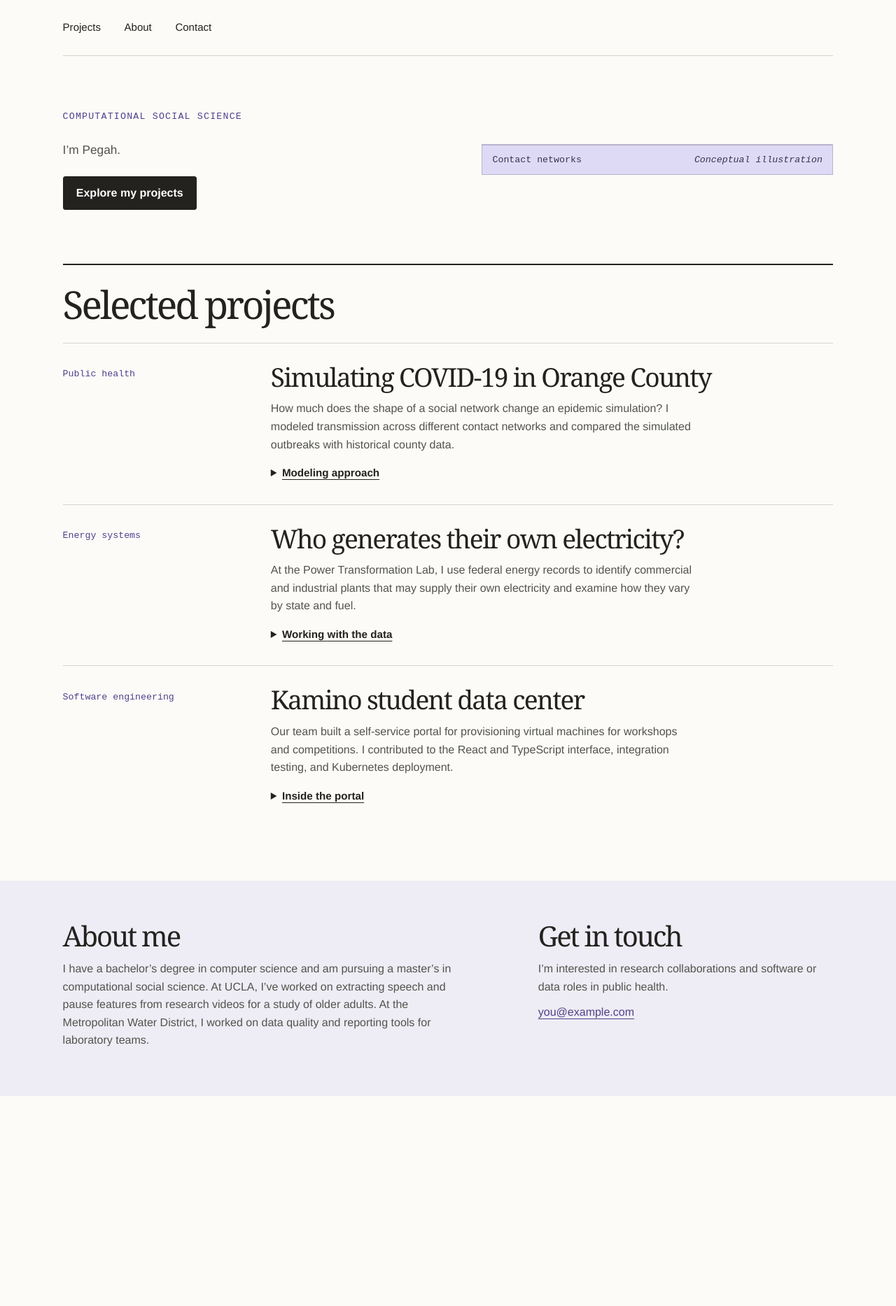
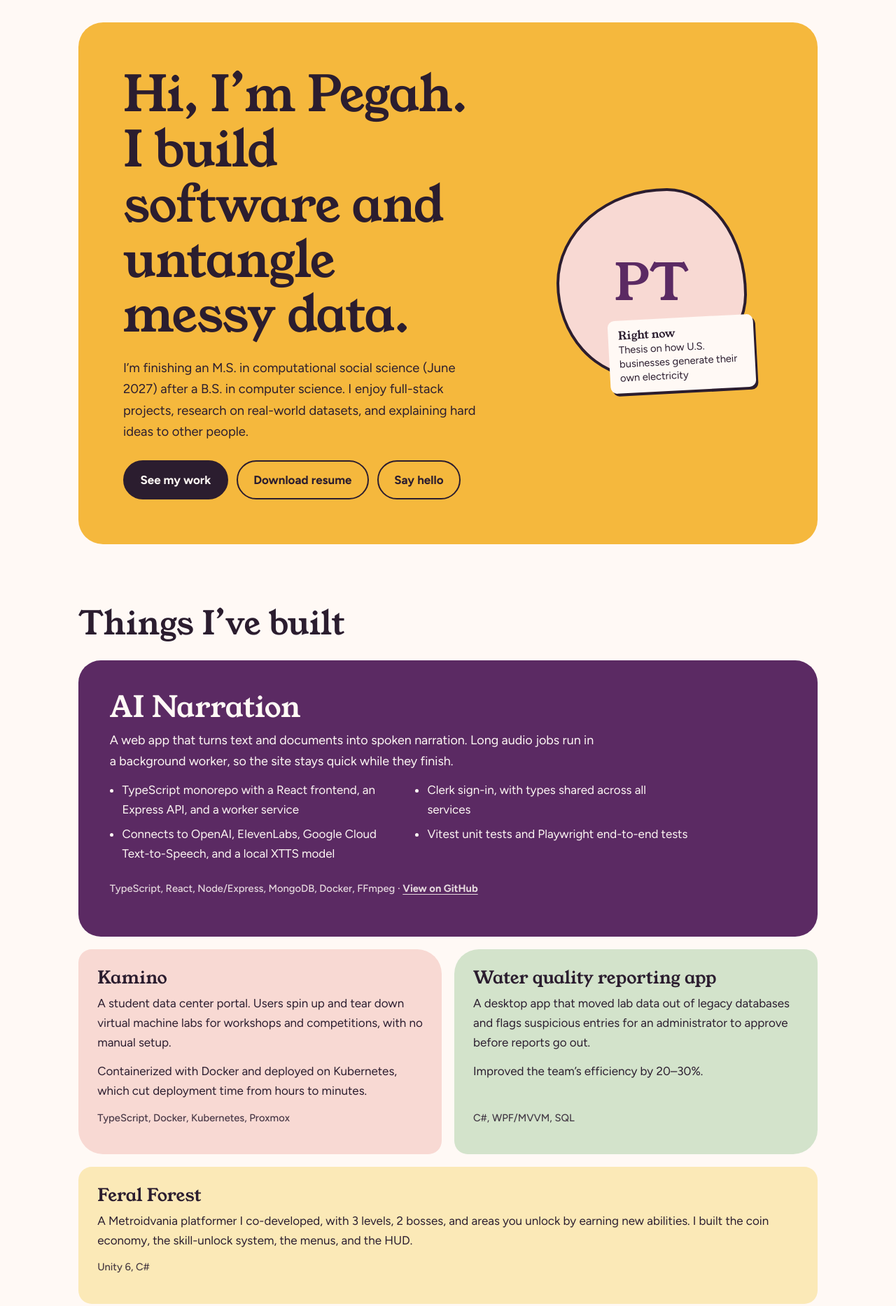
Before and after one commit to pstajvidi/pstajvidi.github.io, a plain HTML site: page index.html in a window 1280 px wide. Shown: the top 1867 px of the page at 70% size. Before the commit the page ends 1567 px from the top, so only its background shows below. Drawn offline with Linux system fonts and the light colour scheme.

Commit message:
updated desing

```diff
--- a/css/styles.css
+++ b/css/styles.css
@@ -1,158 +1,128 @@
-/* Change these colors and fonts to give the portfolio your own visual style. */
+
 :root {
-  --paper: #fcfbf8;
-  --ink: #23221f;
-  --muted: #53534e;
-  --rule: #d4d3cb;
-  --accent: #51418a;
-  --serif: "Instrument Serif", "Iowan Old Style", Georgia, serif;
-  --sans: "DM Sans", "Helvetica Neue", Arial, sans-serif;
+  --bg: #fff9f5;
+  --ink: #2b1d2f;
+  --muted: #5e4f61;
+  --link: #5b2a63;
+  --rule: #ecd9d0;
+  --plum: #5b2a63;
+  --marigold: #f5b83d;
+  --blush: #f8d9d3;
+  --sage: #d3e3cb;
+  --butter: #fbe9b7;
+  --tile-ink: #2b1d2f;
+  --serif: "Young Serif", Georgia, serif;
+  --sans: "Figtree", "Helvetica Neue", Arial, sans-serif;
+}
+@media (prefers-color-scheme: dark) {
+  :root {
+    --bg: #1f1522; --ink: #f7ece6; --muted: #cbbacb; --link: #f0b6e6; --rule: #3d2c42;
+  }
 }
 * { box-sizing: border-box; }
+html { scroll-behavior: smooth; }
+body {
+  margin: 0; background: var(--bg); color: var(--ink);
+  font: 1.0625rem/1.65 var(--sans);
+}
+.wrap { width: min(90%, 66rem); margin-inline: auto; }
+a { color: var(--link); text-underline-offset: .22em; }
+a:hover { text-decoration-thickness: 2px; }
+:focus-visible { outline: 3px solid var(--marigold); outline-offset: 3px; border-radius: 4px; }
+h1, h2, h3 { font-family: var(--serif); font-weight: 400; margin: 0; line-height: 1.12; }
+h2 { font-size: clamp(2rem, 4.5vw, 2.9rem); margin-bottom: 1.6rem; }
+p { margin: 0 0 1rem; }
+section { padding-block: clamp(3rem, 7vw, 5.5rem); }
 
-body {
-  margin: 0;
-  background:
-  var(--paper);
-  color: var(--ink);
-  font: 1rem/1.6 var(--sans);
+/* Hero */
+.hero { padding-block: clamp(1.2rem, 3vw, 2rem) 0; }
+.hero-panel {
+  background: var(--marigold); color: var(--tile-ink);
+  border-radius: 2.2rem; padding: clamp(1.8rem, 5vw, 4rem);
+  display: grid; grid-template-columns: 1.5fr 1fr; gap: clamp(1.5rem, 5vw, 4rem); align-items: center;
+}
+.hero h1 { font-size: clamp(2.5rem, 6vw, 4.4rem); letter-spacing: -.01em; margin-bottom: 1.3rem; }
+.hero .intro { max-width: 36rem; font-size: 1.15rem; }
+.buttons { display: flex; flex-wrap: wrap; gap: .75rem; margin-top: 1.6rem; }
+.btn {
+  display: inline-block; padding: .75rem 1.4rem; border-radius: 99px;
+  font-weight: 700; text-decoration: none; border: 2px solid var(--tile-ink);
+  color: var(--tile-ink);
+}
+.btn.solid { background: var(--tile-ink); color: #fff9f5; }
+.btn.solid:hover { background: var(--plum); border-color: var(--plum); }
+.btn.line:hover { background: rgba(43,29,47,.12); }
+.photo { position: relative; justify-self: center; width: min(100%, 17rem); }
+.avatar {
+  aspect-ratio: 1; display: grid; place-items: center; overflow: hidden;
+  background: var(--blush); color: var(--plum);
+  font: 4.5rem/1 var(--serif);
+  border-radius: 58% 42% 55% 45% / 50% 56% 44% 50%;
+  border: 4px solid var(--tile-ink);
+}
+.avatar img { width: 100%; height: 100%; object-fit: cover; display: block; }
+.note {
+  position: absolute; right: -4%; bottom: -6%; max-width: 13rem;
+  background: #fff9f5; color: var(--tile-ink); padding: .7rem .9rem;
+  border-radius: .6rem; font-size: .92rem; line-height: 1.35;
+  transform: rotate(-3deg); box-shadow: 3px 4px 0 var(--tile-ink);
+}
+.note b { display: block; font-family: var(--serif); font-weight: 400; font-size: 1rem; }
 
+/* Work */
+.work-grid { display: grid; grid-template-columns: repeat(6, 1fr); gap: 1.1rem; }
+.tile { padding: 1.7rem; color: var(--tile-ink); display: flex; flex-direction: column; }
+.tile h3 { font-size: 1.55rem; margin-bottom: .5rem; }
+.tile p { margin-bottom: .8rem; }
+.tile ul { margin: 0 0 1rem; padding-left: 1.1rem; }
+.tile li { margin-bottom: .45rem; }
+.tile .stack { margin-top: auto; font-size: .92rem; font-weight: 500; opacity: .85; }
+.tile a { color: inherit; font-weight: 700; }
+.feature { grid-column: span 6; background: var(--plum); color: #fff9f5; border-radius: 2rem; padding: clamp(1.7rem, 4vw, 2.8rem); }
+.feature h3 { font-size: clamp(1.9rem, 4vw, 2.6rem); }
+.feature .lede { font-size: 1.12rem; max-width: 44rem; }
+.feature .cols { display: grid; grid-template-columns: 1fr 1fr; gap: 0 2.5rem; max-width: 52rem; }
+.t2 { grid-column: span 3; background: var(--blush); border-radius: 1.2rem 2.2rem 1.2rem 2.2rem; }
+.t3 { grid-column: span 3; background: var(--sage); border-radius: 2.2rem 1.2rem 2.2rem 1.2rem; }
+.t4 { grid-column: span 6; background: var(--butter); border-radius: 1.2rem; }
+
+/* Research and experience rows */
+.rows article {
+  display: grid; grid-template-columns: 14rem 1fr; gap: 1.5rem;
+  padding: 1.6rem 0; border-top: 2px dotted var(--rule);
 }
-.wrap {
-   width: min(86%, 74rem);
-   margin-inline: auto;
-  }
-a {
-  color: inherit;
-  text-underline-offset: .25em;
+.rows article:last-child { border-bottom: 2px dotted var(--rule); }
+.rows h3 { font-size: 1.4rem; margin-bottom: .2rem; }
+.where { color: var(--muted); font-size: .95rem; margin: 0; }
+.rows ul { margin: 0; padding-left: 1.1rem; max-width: 42rem; }
+.rows li { margin-bottom: .5rem; color: var(--muted); }
+
+/* About */
+.about { display: grid; grid-template-columns: 1.3fr 1fr; gap: clamp(2rem, 6vw, 5rem); align-items: start; }
+.about p { max-width: 38rem; }
+.chips { list-style: none; margin: 0; padding: 0; display: flex; flex-wrap: wrap; gap: .5rem; }
+.chips li { padding: .3rem .85rem; border-radius: 99px; background: var(--blush); color: var(--tile-ink); font-size: .95rem; font-weight: 500; }
+.chips li:nth-child(3n+2) { background: var(--sage); }
+.chips li:nth-child(3n) { background: var(--butter); }
+.skillgroup { margin-bottom: 1.4rem; }
+.skillgroup h3 { font-family: var(--sans); font-weight: 700; font-size: 1rem; margin-bottom: .6rem; }
+
+/* Contact */
+.contact-panel {
+  background: var(--blush); color: var(--tile-ink); border-radius: 2.2rem;
+  padding: clamp(2rem, 6vw, 4rem);
 }
-a:hover, summary:hover {
-  color: var(--accent);
+.contact-panel h2 { margin-bottom: 1rem; }
+.contact-panel p { max-width: 34rem; font-size: 1.12rem; }
+.contact-panel a { color: var(--tile-ink); }
+.contact-panel .big { font: clamp(1.4rem, 3.6vw, 2.2rem)/1.2 var(--serif); overflow-wrap: anywhere; display: inline-block; margin: .3rem 0 1.2rem; }
+.links { display: flex; flex-wrap: wrap; gap: 1.4rem; font-weight: 700; }
+footer { padding: 2rem 0 3rem; color: var(--muted); font-size: .92rem; }
+
+@media (max-width: 48rem) {
+  .hero-panel, .about { grid-template-columns: 1fr; }
+  .photo { order: -1; width: min(70%, 13rem); margin-bottom: 1rem; }
+  .t2, .t3, .t4 { grid-column: span 6; }
+  .feature .cols { grid-template-columns: 1fr; }
+  .rows article { grid-template-columns: 1fr; gap: .6rem; }
 }
-:focus-visible {
-  outline: 3px solid #7860bd;
-  outline-offset: 4px;
-}
-.skip {
-  position: absolute;
-  inset: .5rem auto auto .5rem;
-  transform: translateY(-180%);
-  padding: .5rem;
-  background: white;
-}
-.skip:focus {
-  transform: none;
-}
-.masthead, nav, footer, figcaption {
-  display: flex;
-  align-items: center;
-  justify-content: space-between;
-  gap: 1rem;
-}
-.masthead {
-  min-height: 5rem;
-  border-bottom: 1px solid var(--rule);
-}
-.brand {
-  font: bold 1.45rem var(--serif);
-  letter-spacing: -.05em; text-decoration: none;
-}
-
-nav {
-  gap: clamp(.8rem, 3vw, 2.1rem);
-}
-nav a, footer a {
-  font-size: .94rem;
-  text-decoration: none;
-}
-nav a:hover, footer a:hover {
-  text-decoration: underline;
-}
-.hero {
-  display: grid;
-  grid-template-columns: 1.06fr 1fr;
-   gap: 6%;
-   align-items: center;
-  padding-block: clamp(3rem, 6vw, 6rem);
-}
-.kicker, .field, figcaption {
-  font: .83rem/1.5 "IBM Plex Mono", ui-monospace, monospace;
-}
-.kicker {
-  text-transform: uppercase;
-  letter-spacing: .09em; color: var(--accent);
-  margin: 0 0 1.3rem;
-}
-
-h1, h2, h3 {
-  font-family: var(--serif);
-  font-weight: 400;
-  margin: 0;
-}
-h1 {
-  font-size: clamp(3.4rem, 5.8vw, 5.7rem);
-  line-height: .99; letter-spacing: -.065em;
-}
-h1 em {
-  color: var(--accent);
-}
-.lead {
-  font-size: clamp(1rem, 1.35vw, 1.16rem);
-  color: var(--muted);
-  max-width: 49ch; margin: 1.5rem 0;
-}
-.button {
-  display: inline-block;
-  padding: .68rem 1.2rem;
-  border-radius: .22rem;
-   background: var(--ink);
-   color: white;
-   font-weight: 600;
-   text-decoration: none;
-  }
-.button:hover {
-  color: white;
-  background: var(--accent);
- }
-figure {
-  margin: 0;
-  background: #dedaf6;
-  border: 1px solid #b9b2cc;
-}
-figure img {
-  display: block;
-  width: 100%;
-  height: auto;
-}
-figcaption {
-  flex-wrap: wrap;
-  padding: .66rem .9rem;
-  color: #39324f;
-  border-top: 1px solid #b9b2cc;
-}
-figcaption span { font-style: italic; }
-h2 { font-size: clamp(2.5rem, 4.3vw, 3.8rem); letter-spacing: -.055em; line-height: 1.15; }
-.work { padding-bottom: clamp(3rem, 6vw, 5rem); }
-.work h2 { border-top: 2px solid var(--ink); padding: 1.5rem 0; }
-article { display: grid; grid-template-columns: 24% 1fr; gap: 3%; padding: 1.7rem 0; border-top: 1px solid var(--rule); }
-article h3 { font-size: clamp(1.75rem, 2.9vw, 2.7rem); line-height: 1.14; letter-spacing: -.045em; }
-article p:not(.field), .bio p { max-width: 68ch; color: var(--muted); margin: .7rem 0; }
-.field { color: var(--accent); margin: .45rem 0; }
-summary { width: fit-content; max-width: 100%; cursor: pointer; font-size: .95rem; font-weight: 600; text-decoration: underline; text-underline-offset: .25em; padding: .3rem 0; }
-.lower { background: #eeecf4; }
-.bio { display: grid; grid-template-columns: 1.35fr 1fr; gap: 10%; padding-block: 3.5rem; }
-.bio h2 { font-size: 2.5rem; }
-.contact { color: var(--accent); overflow-wrap: anywhere; }
-footer { padding-block: 1.25rem; font-size: .95rem; }
-@media (max-width: 48rem) {
-  .wrap { width: 89%; }
-  .hero, .bio { grid-template-columns: 1fr; gap: 2rem; }
-  .hero { padding-block: 2.8rem; }
-  h1 { font-size: clamp(3.1rem, 10vw, 4.5rem); }
-  figure { max-width: 32rem; }
-  article { grid-template-columns: 1fr; gap: .4rem; }
-  .bio { padding-block: 2.5rem; }
-}
-@media (max-width: 24rem) {
-  .masthead { flex-wrap: wrap; padding-block: .7rem; gap: .5rem; }
-}
--- a/index.html
+++ b/index.html
@@ -1,72 +1,174 @@
-
 <!DOCTYPE html>
 <html lang="en">
 <head>
 <meta charset="utf-8">
 <meta name="viewport" content="width=device-width, initial-scale=1">
-        <title>Pegah Tajvidi · Research and software</title>
+<title>Pegah Tajvidi: software and research</title>
+<meta name="description" content="Software engineer and computational social science graduate student. Full-stack projects, research, and resume.">
+<link rel="preconnect" href="https://fonts.googleapis.com">
+<link rel="preconnect" href="https://fonts.gstatic.com" crossorigin>
+<link href="https://fonts.googleapis.com/css2?family=Figtree:wght@400;500;700&family=Young+Serif&display=swap" rel="stylesheet">
 <link rel="stylesheet" href="css/styles.css">
 </head>
 
 <body id="top">
-        <header class="wrap masthead">
-            <!-- <a class="brand" href="#top">Pegah Tajvidi</a> -->
-                <nav aria-label="Main navigation">
-                <a href="#projects">Projects</a>
-                <a href="#about">About</a>
-                <a href="#contact">Contact</a>
-                </nav>
-        </header>
+<main>
 
-          <main id="main">
+  <!-- Hero -->
   <section class="wrap hero" aria-labelledby="intro">
+    <div class="hero-panel">
       <div>
-        <p class="kicker">Computational social science</p>
-        <!-- <h1 id="intro">People, data,<br>and the <em>systems</em><br>between them.</h1> -->
-        <p class="lead">I’m Pegah.</p>
-        <a class="button" href="#projects">Explore my projects</a>
+        <h1 id="intro">Hi, I’m Pegah. I build software and untangle messy data.</h1>
+        <p class="intro">I’m finishing an M.S. in computational social science (June 2027) after a B.S. in computer science. I enjoy full-stack projects, research on real-world datasets, and explaining hard ideas to other people.</p>
+        <div class="buttons">
+          <a class="btn solid" href="#work">See my work</a>
+          <a class="btn line" href="resume.pdf">Download resume</a>
+          <a class="btn line" href="#contact">Say hello</a>
         </div>
-      <figure>
-        <!-- <img src="assets/contact-network.png" alt="An illustration of four clusters of interconnected nodes, joined by a few long links." width="880" height="680"> -->
-        <figcaption>Contact networks <span>Conceptual illustration</span></figcaption>
-      </figure>
+      </div>
+      <div class="photo">
+        <!-- To use a real photo, replace the div below with: <div class="avatar"><img src="assets/me.jpg" alt="Pegah smiling"></div> -->
+        <div class="avatar" role="img" aria-label="Placeholder for a photo of Pegah">PT</div>
+        <div class="note"><b>Right now</b>Thesis on how U.S. businesses generate their own electricity</div>
+      </div>
+    </div>
   </section>
-    <section class="wrap work" id="projects" aria-labelledby="work-title">
-      <h2 id="work-title">Selected projects</h2>
+
+  <!-- Work -->
+  <section class="wrap" id="work" aria-labelledby="work-title">
+    <h2 id="work-title">Things I’ve built</h2>
+    <div class="work-grid">
+
+      <article class="tile feature">
+        <h3>AI Narration</h3>
+        <p class="lede">A web app that turns text and documents into spoken narration. Long audio jobs run in a background worker, so the site stays quick while they finish.</p>
+        <div class="cols">
+          <ul>
+            <li>TypeScript monorepo with a React frontend, an Express API, and a worker service</li>
+            <li>Connects to OpenAI, ElevenLabs, Google Cloud Text-to-Speech, and a local XTTS model</li>
+          </ul>
+          <ul>
+            <li>Clerk sign-in, with types shared across all services</li>
+            <li>Vitest unit tests and Playwright end-to-end tests</li>
+          </ul>
+        </div>
+        <p class="stack">TypeScript, React, Node/Express, MongoDB, Docker, FFmpeg · <a href="https://github.com/your-username/ai-narration">View on GitHub</a></p>
+      </article>
+
+      <article class="tile t2">
+        <h3>Kamino</h3>
+        <p>A student data center portal. Users spin up and tear down virtual machine labs for workshops and competitions, with no manual setup.</p>
+        <p>Containerized with Docker and deployed on Kubernetes, which cut deployment time from hours to minutes.</p>
+        <p class="stack">TypeScript, Docker, Kubernetes, Proxmox</p>
+      </article>
+
+      <article class="tile t3">
+        <h3>Water quality reporting app</h3>
+        <p>A desktop app that moved lab data out of legacy databases and flags suspicious entries for an administrator to approve before reports go out.</p>
+        <p>Improved the team’s efficiency by 20–30%.</p>
+        <p class="stack">C#, WPF/MVVM, SQL</p>
+      </article>
+
+      <article class="tile t4">
+        <h3>Feral Forest</h3>
+        <p>A Metroidvania platformer I co-developed, with 3 levels, 2 bosses, and areas you unlock by earning new abilities. I built the coin economy, the skill-unlock system, the menus, and the HUD.</p>
+        <p class="stack">Unity 6, C#</p>
+      </article>
+
+    </div>
+  </section>
+
+  <!-- Research -->
+  <section class="wrap rows" id="research" aria-labelledby="research-title">
+    <h2 id="research-title">Research</h2>
     <article>
-        <p class="field">Public health</p>
-        <div><h3>Simulating COVID-19 in Orange County</h3>
-          <p>How much does the shape of a social network change an epidemic simulation? I modeled transmission across different contact networks and compared the simulated outbreaks with historical county data.</p>
-          <details><summary>Modeling approach</summary><p>I used NetworkX to generate Barabási–Albert and Holme–Kim networks, then ran repeated agent-based simulations in Repast4py. Comparing 100-day trajectories let me examine how adding local clusters changed the shape of an outbreak.</p></details>
+      <div>
+        <h3>Graduate thesis</h3>
+        <p class="where">University of California</p>
       </div>
+      <ul>
+        <li>Studying which U.S. commercial and industrial plants generate their own electricity, using federal EIA and PUDL data.</li>
+        <li>Cleaning plant-by-year records and summarizing them by state, sector, and fuel, working toward a dashboard.</li>
+        <li>Exploring how data center demand relates to on-site power, grid reliability, and emissions.</li>
+      </ul>
     </article>
     <article>
-        <p class="field">Energy systems</p>
-        <div><h3>Who generates their own electricity?</h3>
-          <p>At the Power Transformation Lab, I use federal energy records to identify commercial and industrial plants that may supply their own electricity and examine how they vary by state and fuel.</p>
-          <details><summary>Working with the data</summary><p>I organize EIA records into one row per plant per year. Sector codes help identify candidates. To estimate how much electricity a facility supplies for itself, I also need to account for power coming in and power used on site.</p></details>
+      <div>
+        <h3>Speech and cognitive health</h3>
+        <p class="where">UCLA, research volunteer</p>
       </div>
+      <ul>
+        <li>Built a Python pipeline that cleans up patient audio, transcribes it, and separates speakers.</li>
+        <li>Compared speech recognition models (Whisper and NVIDIA Parakeet) to find the best fit, then measured pauses and articulation for a study of cognitive impairment and frailty.</li>
+      </ul>
     </article>
     <article>
-        <p class="field">Software engineering</p>
-        <div><h3>Kamino student data center</h3>
-          <p>Our team built a self-service portal for provisioning virtual machines for workshops and competitions. I contributed to the React and TypeScript interface, integration testing, and Kubernetes deployment.</p>
-          <details><summary>Inside the portal</summary><p>The frontend connects to a C++ API that manages virtual machines through Proxmox. My work included tracing requests across the interface and backend to debug integration issues before deployment.</p></details>
+      <div>
+        <h3>COVID-19 network simulations</h3>
+        <p class="where">Cal Poly, undergraduate research</p>
       </div>
+      <ul>
+        <li>Simulated how an epidemic spreads through different kinds of social networks, using Python and Repast4py.</li>
+        <li>Compared the simulations with real Orange County data and helped write the research paper.</li>
+      </ul>
     </article>
   </section>
-    <div class="lower"><div class="wrap bio">
-      <section id="about" aria-labelledby="about-title"><h2 id="about-title">About me</h2>
-        <p>I have a bachelor’s degree in computer science and am pursuing a master’s in computational social science. At UCLA, I’ve worked on extracting speech and pause features from research videos for a study of older adults. At the Metropolitan Water District, I worked on data quality and reporting tools for laboratory teams.</p>
+
+  <!-- Experience -->
+  <section class="wrap rows" id="experience" aria-labelledby="exp-title">
+    <h2 id="exp-title">Where I’ve worked</h2>
+    <article>
+      <div>
+        <h3>Data management and QA co-op</h3>
+        <p class="where">Metropolitan Water District of Southern California</p>
+      </div>
+      <ul>
+        <li>Moved key reporting tools for the chemistry and compliance teams off legacy systems.</li>
+        <li>Built a shared library for standard operating procedures, with versioning and distribution across teams.</li>
+        <li>Tested lab and data management software, and worked with databases holding 20+ years of operational history.</li>
+      </ul>
+    </article>
   </section>
-      <section id="contact" aria-labelledby="contact-title"><h2 id="contact-title">Get in touch</h2>
-        <p>I’m interested in research collaborations and software or data roles in public health.</p>
-        <!-- Replace the example email in both places before publishing. Add your GitHub, LinkedIn, or a public CV here. -->
-        <a class="contact" href="mailto:you@example.com">you@example.com</a>
+
+  <!-- About -->
+  <section class="wrap about" id="about" aria-labelledby="about-title">
+    <div>
+      <h2 id="about-title">A little more about me</h2>
+      <p>I like work where careful engineering helps someone understand something new, whether that’s a lab chemist trusting a report or a reader finding the right answer.</p>
+      <p>I also tutor classmates, which is where I learned the most about explaining things clearly. I’m always happy to talk about research, software, or a good study strategy.</p>
+    </div>
+    <div>
+      <div class="skillgroup">
+        <h3>Languages</h3>
+        <ul class="chips"><li>Python</li><li>TypeScript</li><li>JavaScript</li><li>SQL</li><li>C#</li></ul>
+      </div>
+      <div class="skillgroup">
+        <h3>Tools</h3>
+        <ul class="chips"><li>React</li><li>Node/Express</li><li>MongoDB</li><li>Docker</li><li>Kubernetes</li><li>Git</li><li>Playwright</li></ul>
+      </div>
+      <div class="skillgroup">
+        <h3>AI and data</h3>
+        <ul class="chips"><li>OpenAI API</li><li>Whisper</li><li>pandas</li><li>FFmpeg</li><li>Agent-based modeling</li></ul>
+      </div>
+    </div>
   </section>
-    </div></div>
+
+  <!-- Contact -->
+  <section class="wrap" id="contact" aria-labelledby="contact-title">
+    <div class="contact-panel">
+      <h2 id="contact-title">Let’s talk</h2>
+      <p>I’m looking for software or data roles, and I’d love to hear about research collaborations too. The fastest way to reach me is email.</p>
+      <!-- Replace the email, GitHub, and LinkedIn links before publishing. -->
+      <a class="big" href="mailto:you@example.com">you@example.com</a>
+      <div class="links">
+        <a href="https://github.com/your-username">GitHub</a>
+        <a href="https://www.linkedin.com/in/your-username">LinkedIn</a>
+        <a href="resume.pdf">Resume (PDF)</a>
+      </div>
+    </div>
+  </section>
+
 </main>
+<footer class="wrap">© 2026 Pegah Tajvidi</footer>
 </body>
-
-
 </html>
```
Lines whose indentation alone changed are shown as unchanged.
